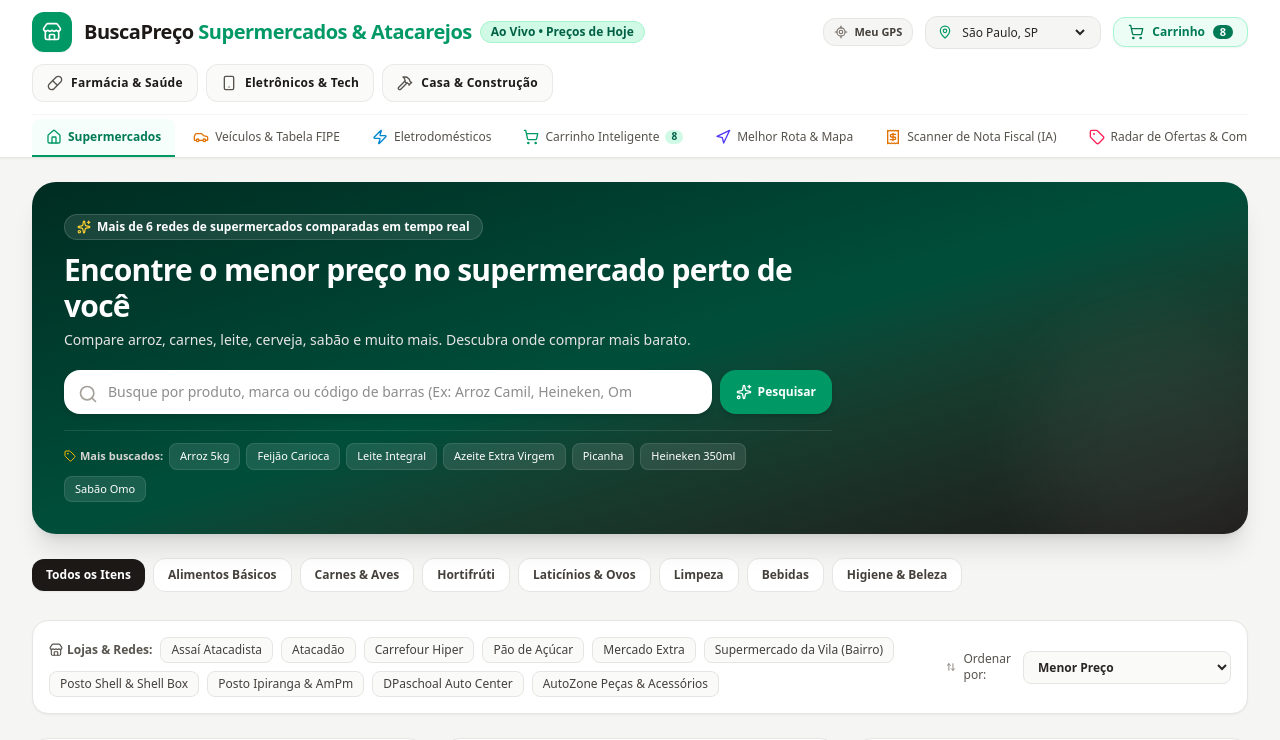
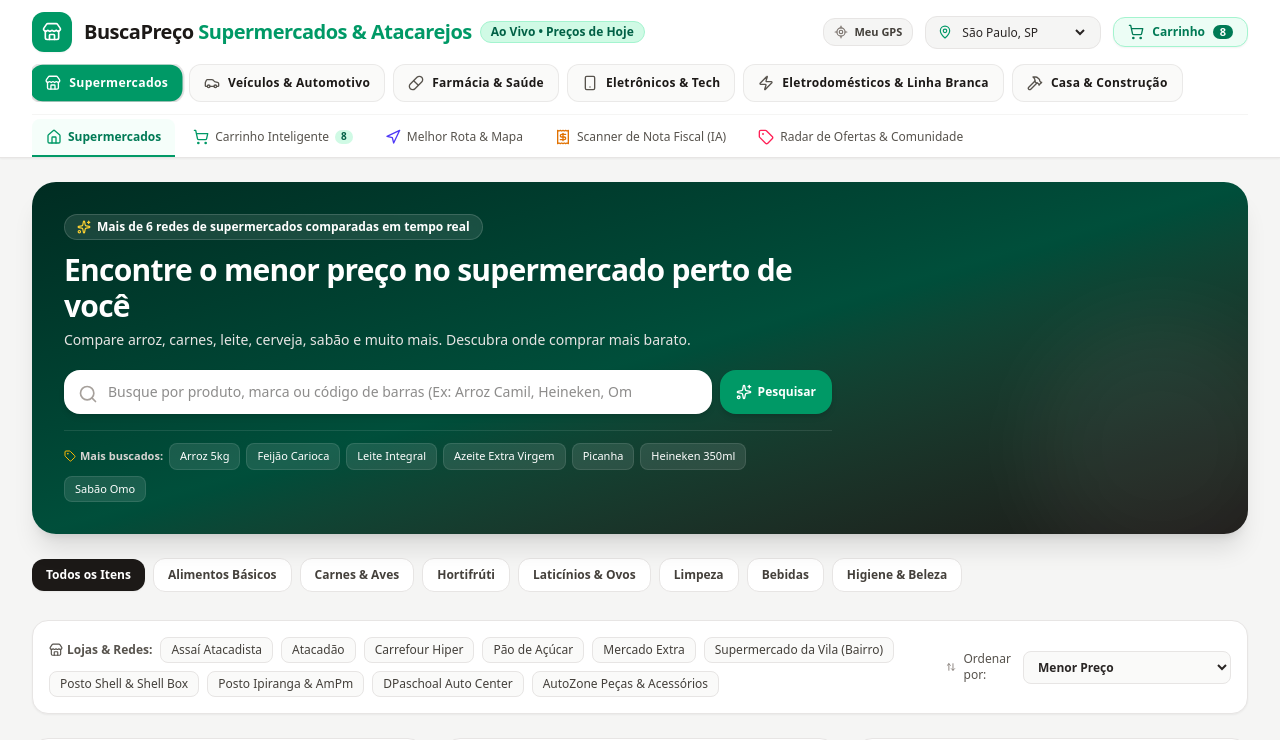
Before and after one commit to danielgomesdacruzgomesdacruz-tech/buscapre-o-supermercados, a React (Vite) app: page / in a window 1280 px wide. Shown: the top 740 px of the page. Built offline with nearby package versions, Linux system fonts and the light colour scheme.

Commit message:
update novo

```diff
--- a/src/components/Header.tsx
+++ b/src/components/Header.tsx
@@ -278,9 +278,7 @@
         {activeTab === 'search' && domainCategories && domainCategories.length > 0 && selectedDomain && onSelectDomain && (
           <div className="pb-3">
             <div className="flex flex-col sm:flex-row sm:items-center gap-1.5 sm:gap-2 sm:overflow-x-auto no-scrollbar">
-              {domainCategories
-                .filter((domain) => !['supermercado', 'veiculos', 'eletrodomesticos'].includes(domain.id))
-                .map((domain) => {
+              {domainCategories.map((domain) => {
                 const Icon = domain.icon;
                 const isSelected = selectedDomain === domain.id;
                 return (
@@ -319,32 +317,6 @@
           >
             <Home className="w-4 h-4 text-emerald-600" />
             <span>Supermercados</span>
-          </button>
-
-          <button
-            id="tab-vehicles"
-            onClick={() => setActiveTab('vehicles')}
-            className={`flex items-center gap-1.5 py-2.5 px-3.5 text-xs font-medium border-b-2 whitespace-nowrap transition cursor-pointer rounded-t-lg ${
-              activeTab === 'vehicles'
-                ? 'border-amber-600 text-amber-800 font-semibold bg-amber-50/80'
-                : 'border-transparent text-stone-600 hover:text-stone-900 hover:border-stone-300'
-            }`}
-          >
-            <Car className="w-4 h-4 text-amber-600" />
-            <span>Veículos & Tabela FIPE</span>
-          </button>
-
-          <button
-            id="tab-appliances"
-            onClick={() => setActiveTab('appliances')}
-            className={`flex items-center gap-1.5 py-2.5 px-3.5 text-xs font-medium border-b-2 whitespace-nowrap transition cursor-pointer rounded-t-lg ${
-              activeTab === 'appliances'
-                ? 'border-sky-600 text-sky-800 font-semibold bg-sky-50/80'
-                : 'border-transparent text-stone-600 hover:text-stone-900 hover:border-stone-300'
-            }`}
-          >
-            <Zap className="w-4 h-4 text-sky-600" />
-            <span>Eletrodomésticos</span>
           </button>
 
           <button
```
